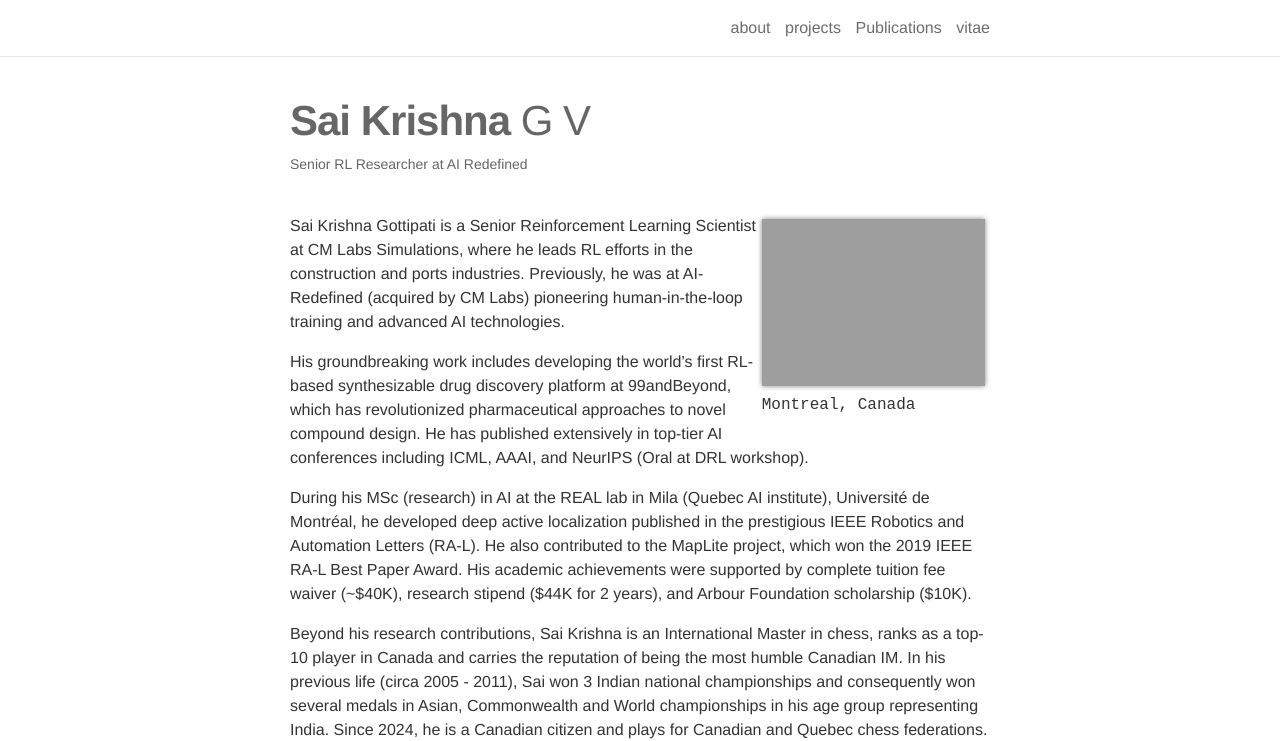
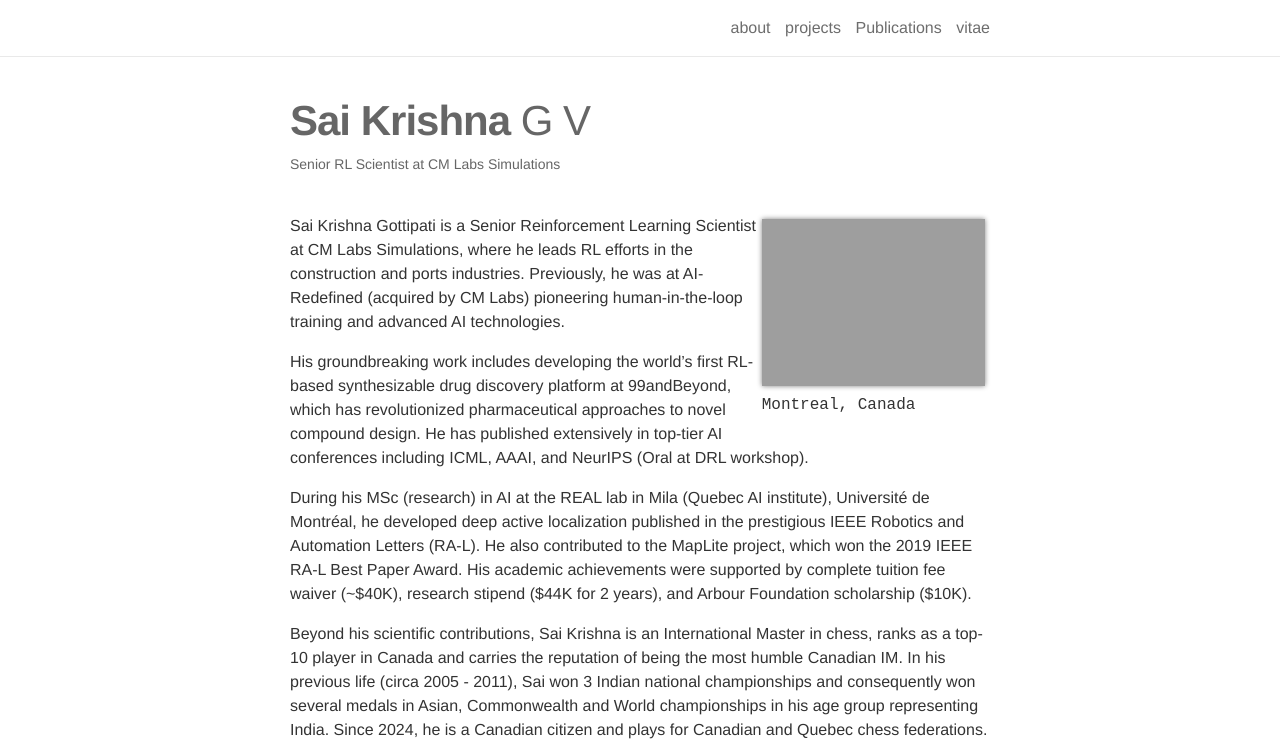
Before and after one commit to saikrishna-1996/saikrishna-1996.github.io, a Jekyll site: the page built from _pages/about.md, in a window 1280 px wide and 1352 px high. Shown: the top 741 px of the window. Built offline with Jekyll 4.4.1, drawn with Linux system fonts in a browser that asks for light colours; emoji names are drawn with the system emoji font; some web fonts are replaced.

Commit message:
Minor updates to bio and bibliography

```diff
--- a/_pages/about.md
+++ b/_pages/about.md
@@ -2,7 +2,7 @@
 layout: about
 permalink: /
 title: <strong>Sai Krishna</strong> G V
-description: <a href="https://ai-r.com"> Senior RL Researcher at AI Redefined </a>
+description: <a href="https://www.cm-labs.com/"> Senior RL Scientist at CM Labs Simulations </a>
 
 profile:
   align: right
@@ -21,4 +21,4 @@
 
 During his MSc (research) in AI at the REAL lab in Mila (Quebec AI institute), Université de Montréal, he developed deep active localization published in the prestigious IEEE Robotics and Automation Letters (RA-L). He also contributed to the MapLite project, which won the 2019 IEEE RA-L Best Paper Award. His academic achievements were supported by complete tuition fee waiver (~$40K), research stipend ($44K for 2 years), and Arbour Foundation scholarship ($10K).
 
-Beyond his research contributions, Sai Krishna is an International Master in chess, ranks as a top-10 player in Canada and carries the reputation of being the most humble Canadian IM. In his previous life (circa 2005 - 2011), Sai won 3 Indian national championships and consequently won several medals in Asian, Commonwealth and World championships in his age group representing India. Since 2024, he is a Canadian citizen and plays for Canadian and Quebec chess federations.
+Beyond his scientific contributions, Sai Krishna is an International Master in chess, ranks as a top-10 player in Canada and carries the reputation of being the most humble Canadian IM. In his previous life (circa 2005 - 2011), Sai won 3 Indian national championships and consequently won several medals in Asian, Commonwealth and World championships in his age group representing India. Since 2024, he is a Canadian citizen and plays for Canadian and Quebec chess federations.
```
